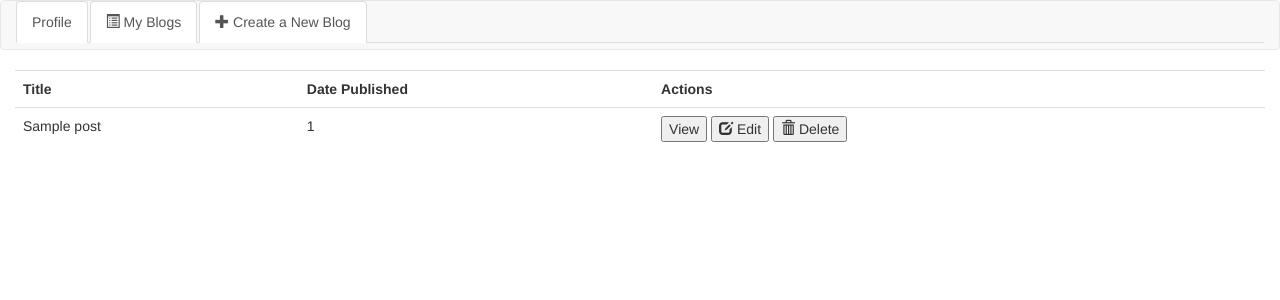
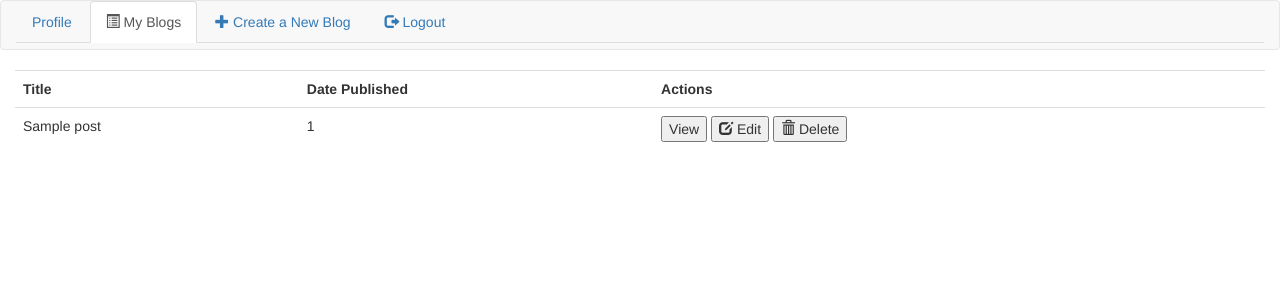
Before and after one commit to biyenaaa/New-Media-Services-OJT, a PHP site: page /author/author_blogs.php in a window 1280 px wide. Shown: the top 300 px of the page. Run offline with PHP 8.4, Linux system fonts and the light colour scheme; the visitor is signed in with stand-in values (Sample User, id 1); tables that the repository leaves empty hold one stand-in row (values such as "Sample post").

Commit message:
#17 author profile navigation bars layout

```diff
--- a/author/author_blogs.php
+++ b/author/author_blogs.php
@@ -23,7 +23,7 @@ $db = new Db();
     <nav class="navbar navbar-default">
         <div class="container-fluid">
             <ul class="nav nav-tabs">
-				<li role="presentation" class="active">
+                <li role="presentation" class="">
                     <a href="#">Profile</a>
                 </li>
 
@@ -31,12 +31,14 @@ $db = new Db();
                     <a href="author_blogs.php"><span class="glyphicon glyphicon-list-alt"></span> My Blogs</a>
                 </li>
 
-				<li role="profile.php" class="active">
+                <li role="presentation" class="">
                     <a href="profile.php"><span class="glyphicon glyphicon-plus"></span> Create a New Blog</a>
                 </li>
 
+                <li role="presentation" class="">
+                    <a href="../logout.php"><span class="glyphicon glyphicon-log-out"></span> Logout</a>
+                </li>
             </ul>
-
         </div>
     </nav>
 
```
Also changed, not shown: author/profile.php (+16 -10 lines). Lines whose indentation alone changed are shown as unchanged.
